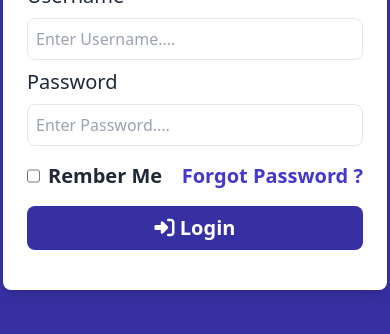
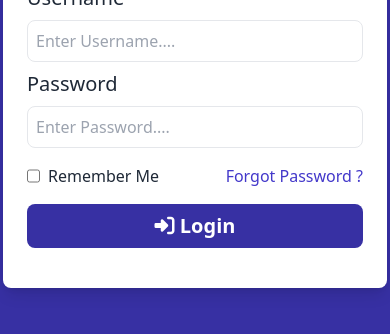
Before and after one commit to Joy1112233/second-form-html-tailwind, a plain HTML site: page index.html in a window 390 px wide. Shown: the part 320-654 px from the top of the page. Drawn offline with nearby package versions, Linux system fonts and the light colour scheme.

Commit message:
responsive commit

```diff
--- a/index.html
+++ b/index.html
@@ -35,10 +35,10 @@
             <div class="flex justify-between items-center">
                 <div class="flex gap-2">
                     <input type="checkbox" name="" id="">
-                <h2 class="text-xl font-semibold">Rember Me</h2>
+                <h2 class="text-base md:text-xl lg:text-xl font-medium md:font-semibold lg:font-semibold">Remember Me</h2>
             </div>
                 <div>
-                    <h2 class="text-xl font-semibold text-indigo-700">Forgot Password ?</h2>
+                    <h2 class="text-base md:text-xl lg:text-xl font-medium md:font-semibold lg:font-semibold text-indigo-700">Forgot Password ?</h2>
                 </div>
 
             </div>
```
